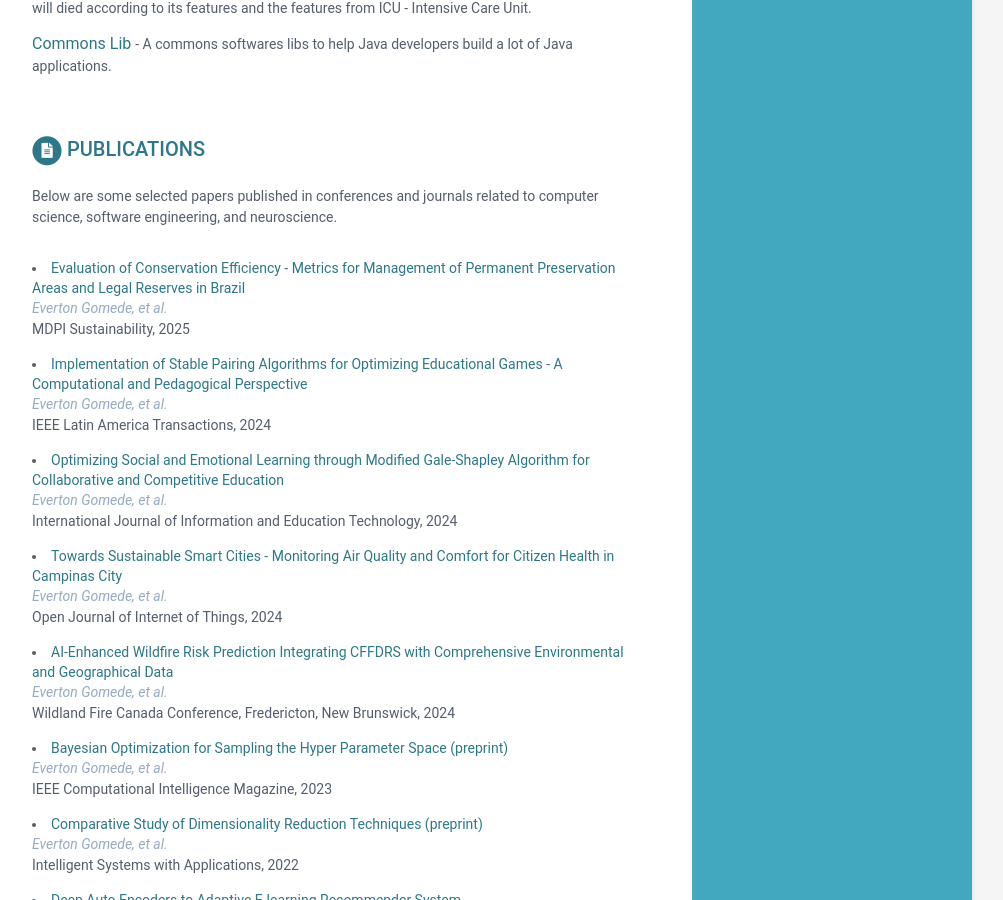
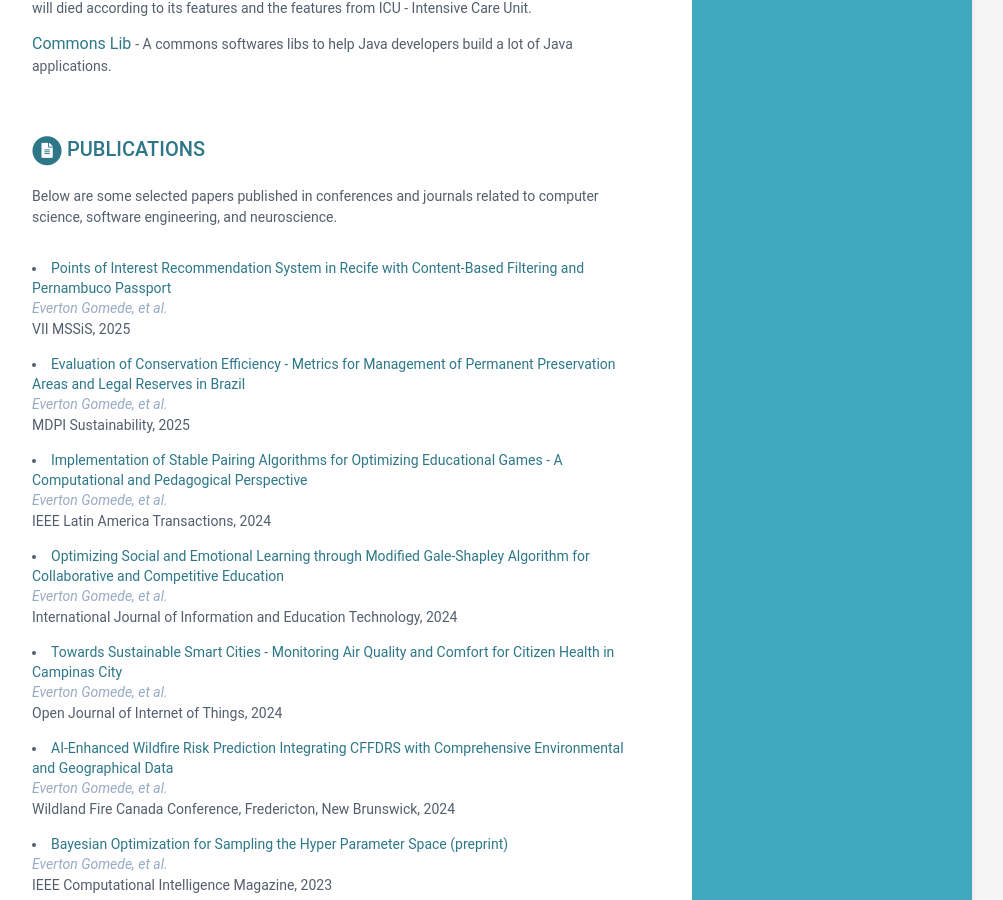
Before and after one commit to gomede/gomede.github.io, a Jekyll site: the page built from index.html, in a window 1280 px wide and 900 px high, scrolled down 3337 px. Shown: the whole window, without its empty margins (168-1171 px from the left). Built offline with Jekyll 4.4.1, drawn with Linux system fonts in a browser that asks for light colours.

Commit message:
Update data.yml

```diff
--- a/_data/data.yml
+++ b/_data/data.yml
@@ -337,6 +337,11 @@
 
     papers:
 
+      - title: Points of Interest Recommendation System in Recife with Content-Based Filtering and Pernambuco Passport
+        authors: Everton Gomede, et al.
+        conference: VII MSSiS, 2025
+        link: "#"
+
       - title: Evaluation of Conservation Efficiency - Metrics for Management of Permanent Preservation Areas and Legal Reserves in Brazil
         authors: Everton Gomede, et al.
         conference: MDPI Sustainability, 2025
```
